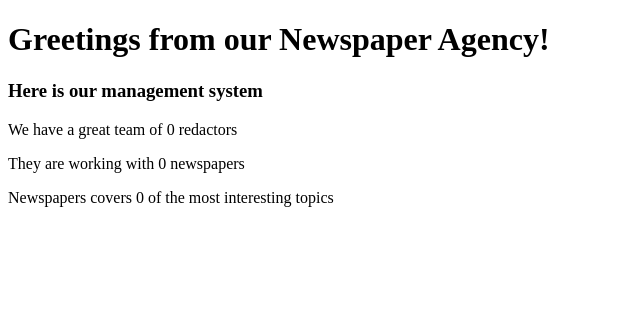
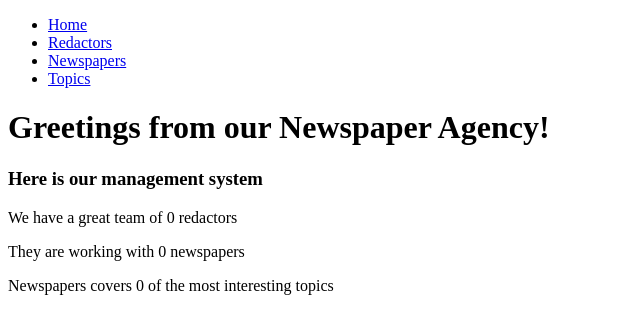
Before and after one commit to Wallian169/newspaper-agency, a Django app: page / in a window 1280 px wide. Shown: the top 334 px of the page, without its empty margins (0-640 px from the left). Run offline with Django 5.2, Linux system fonts and the light colour scheme; data that the repository does not hold is empty.

Commit message:
Created TopicListView and appropriate html-template for it
Created directory 'includes' in template with sidebar.html file, added navigation list with links to site pages

```diff
--- a/manage_app/urls.py
+++ b/manage_app/urls.py
@@ -1,10 +1,14 @@
 from django.urls import path
 
-from manage_app.views import index
+from manage_app.views import (
+    index,
+    TopicListView
+)
 
 
 urlpatterns = [
     path("", index, name="index"),
+    path("/topics/", TopicListView.as_view(), name="topics"),
 ]
 
 app_name = "manage_app"
--- a/manage_app/views.py
+++ b/manage_app/views.py
@@ -1,5 +1,6 @@
 from django.http import HttpRequest, HttpResponse
 from django.shortcuts import render
+from django.views import generic
 
 from manage_app.models import Redactor, Newspaper, Topic
 
@@ -18,3 +19,7 @@ def index(request: HttpRequest) -> HttpResponse:
         "manage_app/index.html",
         context=context,
     )
+
+
+class TopicListView(generic.ListView):
+    model = Topic
--- a/templates/base.html
+++ b/templates/base.html
@@ -6,6 +6,9 @@
   {% block title %}<title>Title</title>{% endblock %}
 </head>
 <body>
+  {% block sidebar %}
+  	{% include "includes/sidebar.html" %}
+  {% endblock %}
   {% block content %}
 
   {% endblock %}
--- /dev/null
+++ b/templates/includes/sidebar.html
@@ -0,0 +1,6 @@
+<ul>
+  <li><a href="{% url "manage_app:index" %}">Home</a></li>
+  <li><a href="#">Redactors</a></li>
+  <li><a href="#">Newspapers</a></li>
+  <li><a href="{% url 'manage_app:topics' %}">Topics</a></li>
+</ul>
```
Also changed, not shown: templates/manage_app/topic_list.html (added, +10 -0 lines).
